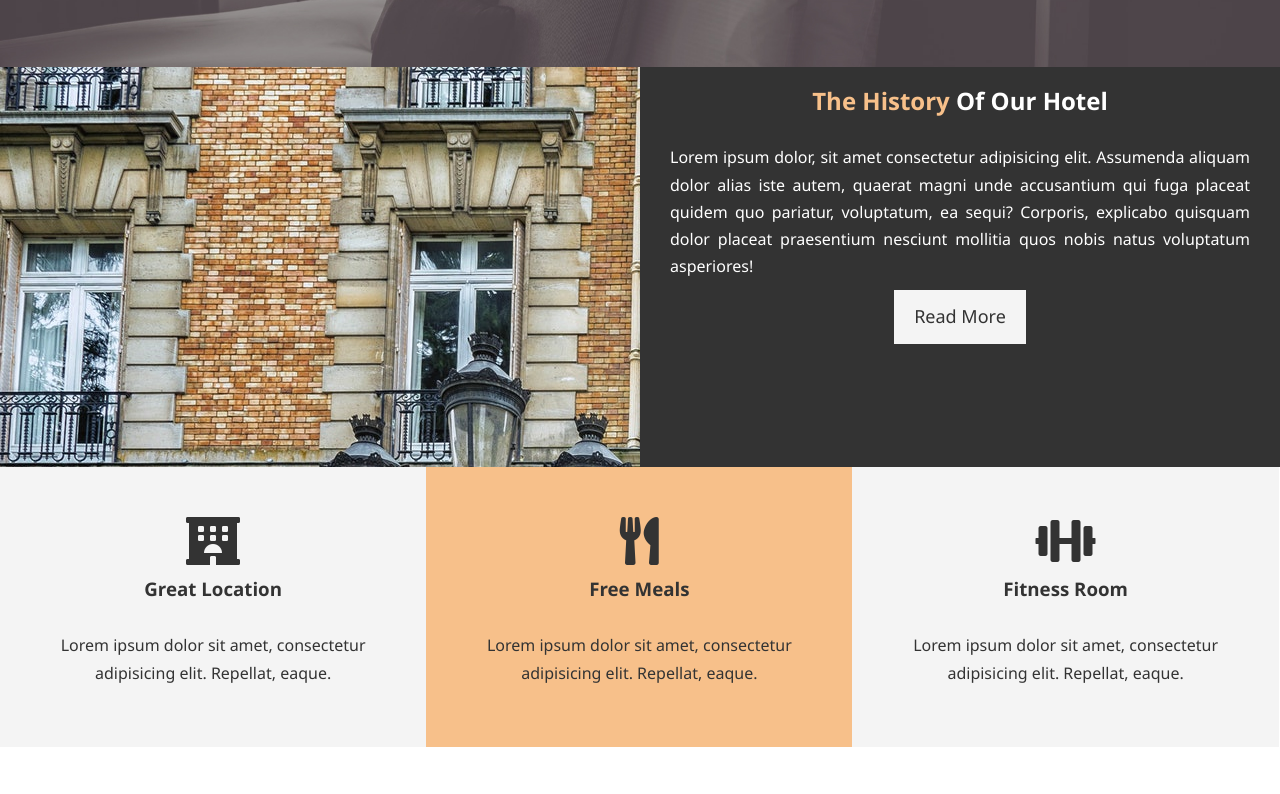
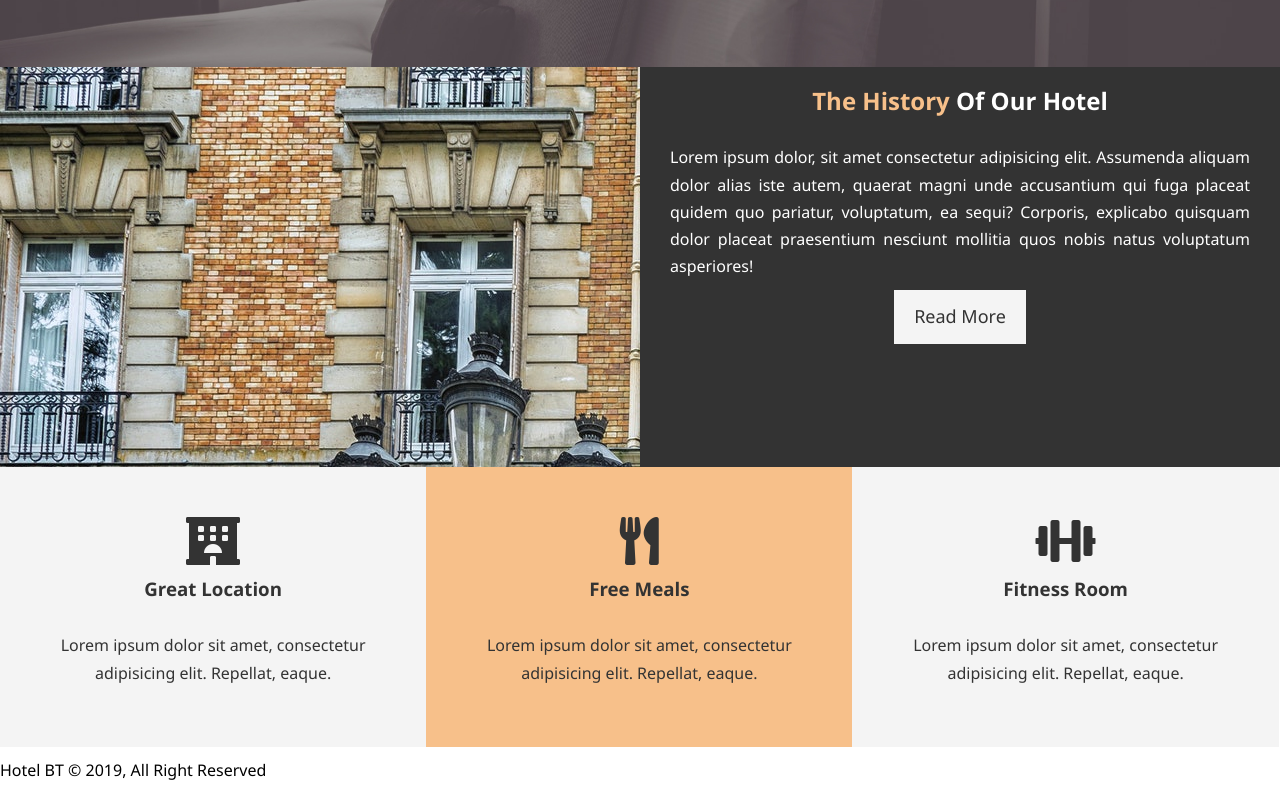
Before and after one commit to K-wez/FrEnd_BT_HTML_CSS, a plain HTML site: page 01_Hotel/index.html in a window 1280 px wide. Shown: the part 600-1394 px from the top of the page. Before the commit the page ends 1347 px from the top, so only its background shows below. Drawn offline with Linux system fonts and the light colour scheme.

Commit message:
Test Bracket git

```diff
--- a/01_Hotel/index.html
+++ b/01_Hotel/index.html
@@ -61,5 +61,7 @@
 
     <div class="clr"></div>
 
-    <footer></footer>
+    <footer>
+        <p>Hotel BT &copy; 2019, All Right Reserved</p>
+    </footer>
 </body></html>
```
